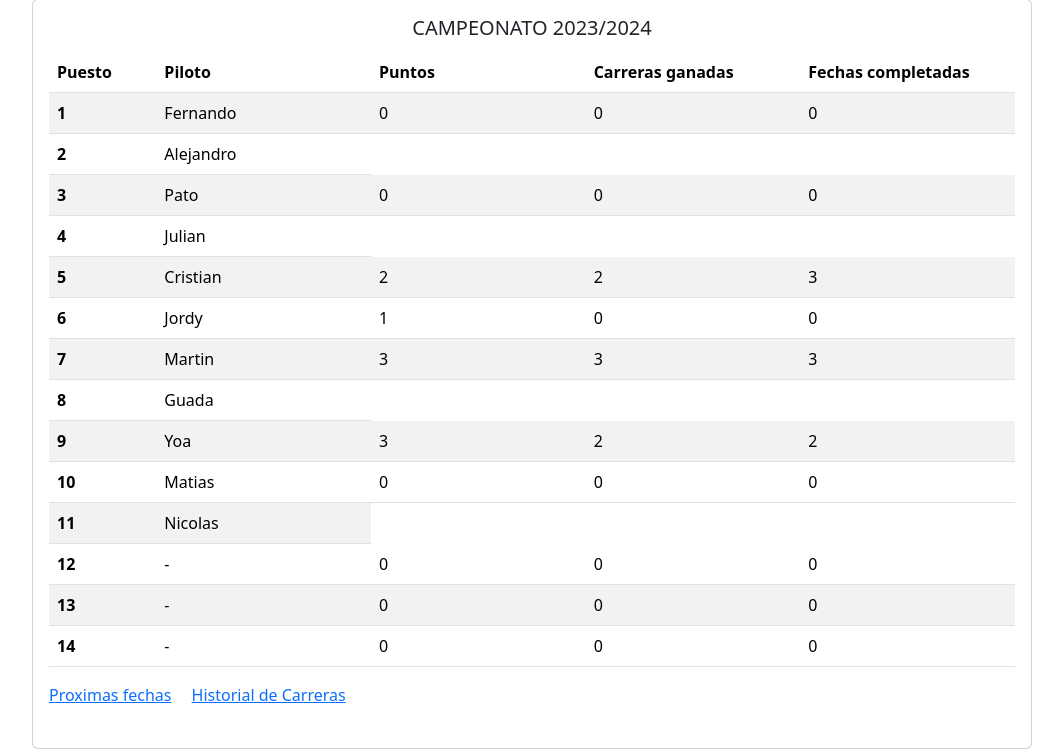
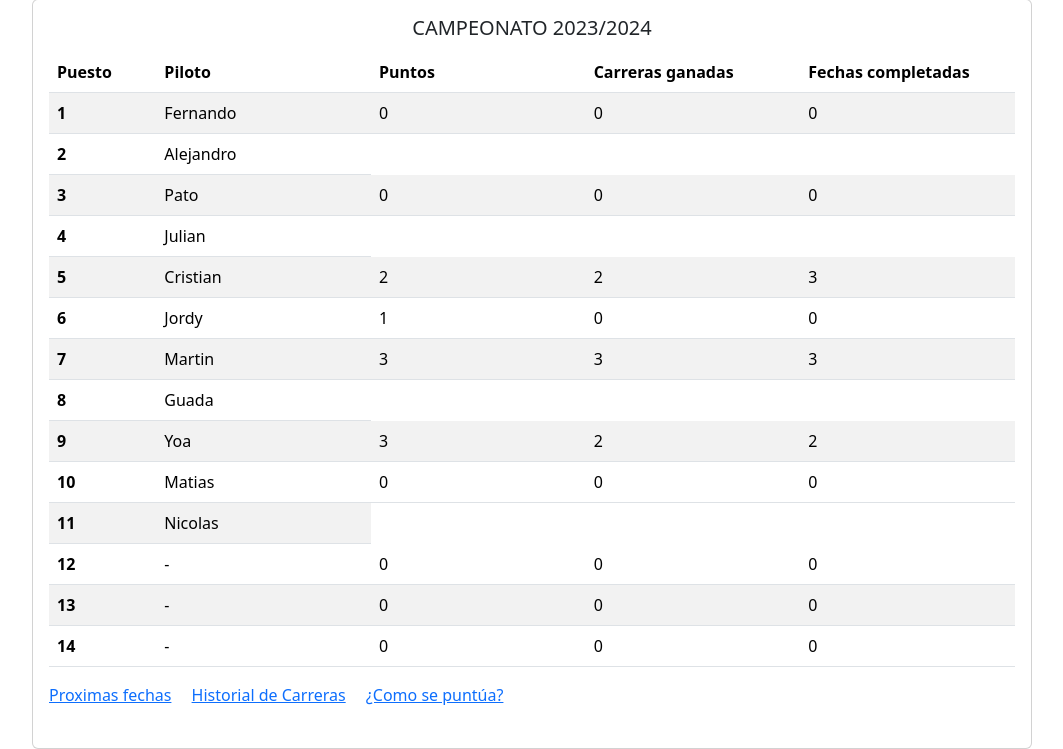
Before and after one commit to MattFelpeto/web-con-Python-Django, a Django app: page /tabla_posiciones in a window 1280 px wide. Shown: the part 81-830 px from the top of the page, without its empty margins (108-1171 px from the left). Run offline with Django 4.2, Linux system fonts and the light colour scheme; data comes from the database, SQL or seed files in the repository; data that the repository does not hold is empty.

Commit message:
agregado de regla de puntos

```diff
--- a/WebKarting/templates/TablaPosiciones.html
+++ b/WebKarting/templates/TablaPosiciones.html
@@ -9,6 +9,7 @@
       <p class="card-text">{% include 'estetica_TablaPosiciones.html'%}</p>
       <a href= {% url 'fechas-carreras' %} class="card-link">Proximas fechas</a>
       <a href={% url 'historial-carreras' %} class="card-link">Historial de Carreras</a>
+      <a href={% url '' %} class="card-link">¿Como se puntúa?</a>
     </div>
   </div>
 
--- a/WebKarting/urls.py
+++ b/WebKarting/urls.py
@@ -12,5 +12,6 @@
     path('https://3dimensionate.com.ar', views.home),
     path('login_user', views.login_user, name="login"),
     path('logout_user', views.logout_user, name="logout"),
-    path('register_user', views.register_user, name="register_user")
+    path('register_user', views.register_user, name="register_user"),
+    path('info_puntos', views.puntuacion, name='como_se_puntua')
     ]
--- a/WebKarting/views.py
+++ b/WebKarting/views.py
@@ -94,3 +94,6 @@
     return render(request, 'register_user.html', {
         'form': form,
     })
+
+def puntuacion(request):
+    return render (request, 'info_puntuacion', {})
```
